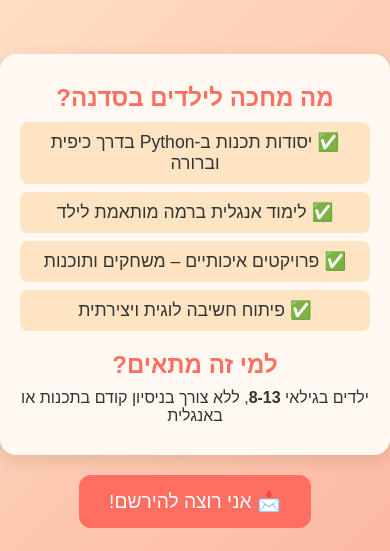
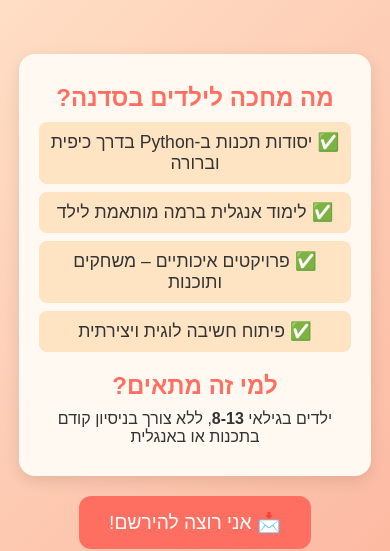
Before and after one commit to MeraStein/workshop-web, a Next.js app: page / in a window 390 px wide. Shown: the part 355-906 px from the top of the page. Built offline with nearby package versions, Linux system fonts and the light colour scheme; grey boxes are pictures that could not be loaded.

Commit message:
before db

```diff
--- a/app/page.module.css
+++ b/app/page.module.css
@@ -33,12 +33,23 @@
 }
 
 .section {
-  background: #fff9f2;
-  margin: 20px auto;
-  max-width: 700px;
-  border-radius: 16px;
-  padding: 30px 20px;
-  box-shadow: 0 5px 15px rgba(0, 0, 0, 0.1);
+    background: #fff9f2;
+    margin: 20px auto;
+    max-width: 50em;
+    border-radius: 16px;
+    padding: 30px 20px;
+    box-shadow: 0 5px 15px rgba(0, 0, 0, 0.1);
+  }
+
+@media (max-width: 768px) {
+  .section {
+    background: #fff9f2;
+    margin: 20px auto;
+    max-width: 22em;
+    border-radius: 16px;
+    padding: 30px 20px;
+    box-shadow: 0 5px 15px rgba(0, 0, 0, 0.1);
+  }
 }
 
 .section h2 {
```
Also changed, not shown: app/register/page.tsx (+23 -4 lines).
